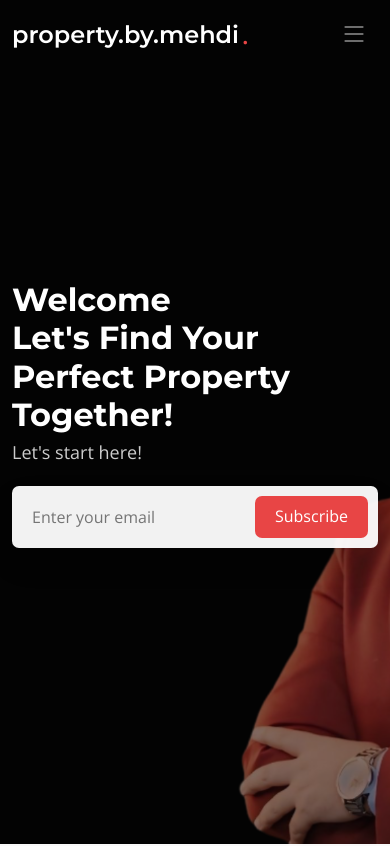
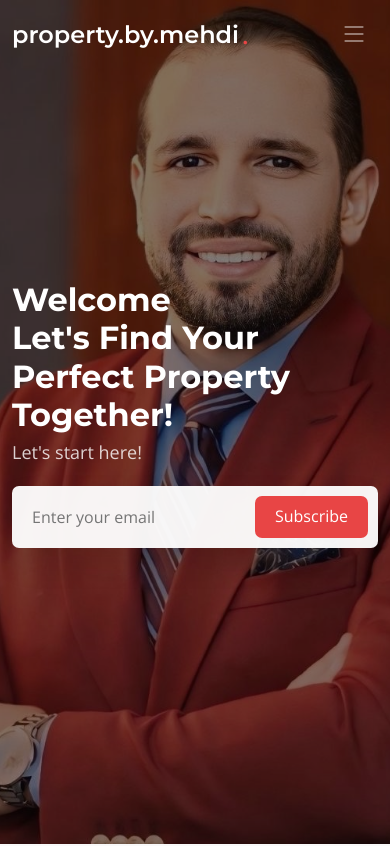
Before and after one commit to amirabourogaa/propertyByMahdi, a plain HTML site: page index.html in a window 390 px wide. Shown: the top 846 px of the page. Drawn offline with nearby package versions, Linux system fonts and the light colour scheme.

Commit message:
change mobile pic

```diff
--- a/assets/css/main.css
+++ b/assets/css/main.css
@@ -772,8 +772,8 @@ section,
   align-items: center;
   justify-content: center;
 }
-
-.hero img {
+.hero img.desktop-image,
+.hero img.mobile-image {
   position: absolute;
   inset: 0;
   display: block;
@@ -781,6 +781,11 @@ section,
   height: 100%;
   object-fit: cover;
   z-index: 1;
+}
+
+/* Hide mobile image by default */
+.hero img.mobile-image {
+  display: none;
 }
 
 .hero:before {
@@ -845,6 +850,14 @@ section,
 }
 
 @media (max-width: 768px) {
+  .hero img.desktop-image {
+    display: none;
+  }
+
+  .hero img.mobile-image {
+    display: block;
+  }
+
   .hero h2 {
     font-size: 32px;
   }
--- a/index.html
+++ b/index.html
@@ -61,8 +61,8 @@
   <main class="main">
 
     <section id="hero" class="hero section dark-background">
-      <img src="./assets/img/picture.png" alt="Real Estate Hero Image" data-aos="fade-in">
-
+      <img src="./assets/img/picture.png" alt="Real Estate Hero Image" class="desktop-image" data-aos="fade-in">
+      <img src="./assets/img/hero-bg-2.jpg" alt="Real Estate Hero Image" class="mobile-image" data-aos="fade-in">
       <div class="container">
         <div class="row">
           <div class="col-lg-10">
```
